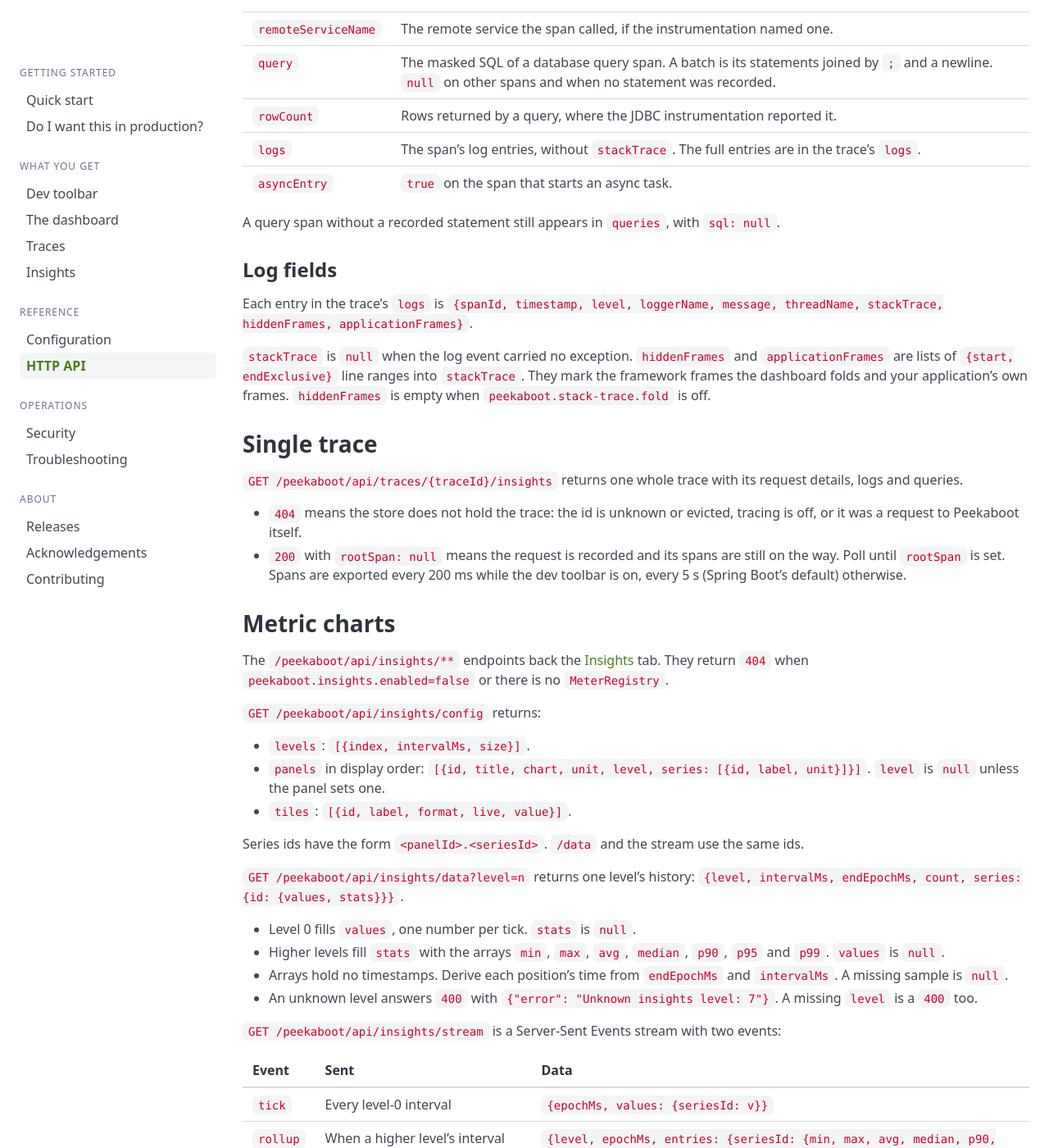
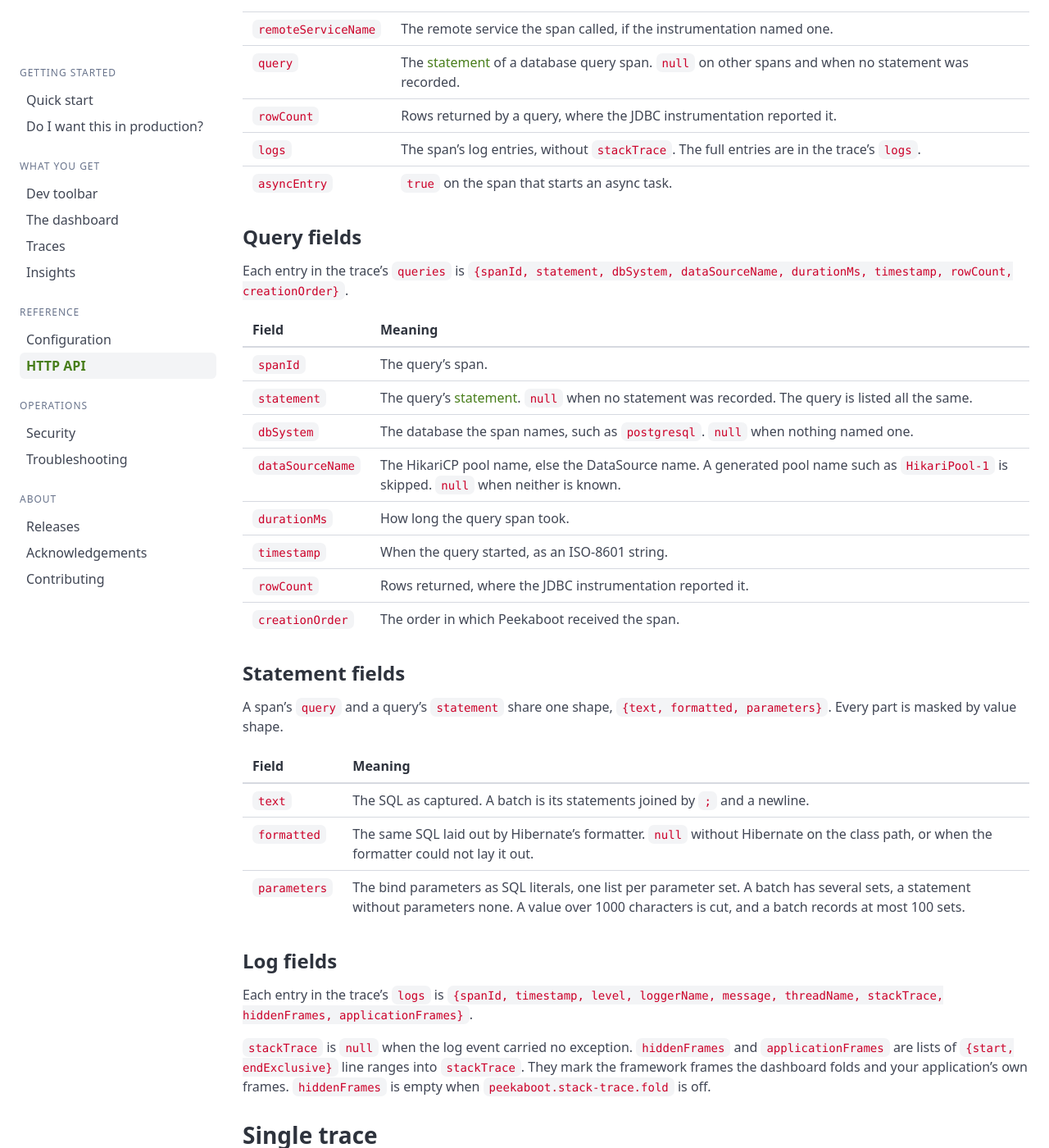
Before and after one commit to peekaboot-org/peekaboot-org.github.io, a Jekyll site: the page built from docs/api.md, in a window 1280 px wide and 1400 px high, scrolled down 5230 px. Shown: the whole window at 82% size. Built offline with Jekyll 4.4.1, drawn with Linux system fonts in a browser that asks for light colours; some of the changed text lies outside the part shown.

Commit message:
docs: correct the trace and insights API shapes

```diff
--- a/docs/api.md
+++ b/docs/api.md
@@ -188,12 +188,37 @@ asyncEntry}`.
 | `errorClass` | Fully qualified class of the last exception recorded on the span. `ERROR` when the span failed without one. `null` on spans that did not fail. |
 | `errorMessage` | The span's error description, or the exception message when that is empty. `null` on spans that did not fail. |
 | `remoteServiceName` | The remote service the span called, if the instrumentation named one. |
-| `query` | The masked SQL of a database query span. A batch is its statements joined by `;` and a newline. `null` on other spans and when no statement was recorded. |
+| `query` | The [statement](#statement-fields) of a database query span. `null` on other spans and when no statement was recorded. |
 | `rowCount` | Rows returned by a query, where the JDBC instrumentation reported it. |
 | `logs` | The span's log entries, without `stackTrace`. The full entries are in the trace's `logs`. |
 | `asyncEntry` | `true` on the span that starts an async task. |
 
-A query span without a recorded statement still appears in `queries`, with `sql: null`.
+### Query fields {#query-fields}
+
+Each entry in the trace's `queries` is `{spanId, statement, dbSystem, dataSourceName,
+durationMs, timestamp, rowCount, creationOrder}`.
+
+| Field | Meaning |
+|---|---|
+| `spanId` | The query's span. |
+| `statement` | The query's [statement](#statement-fields). `null` when no statement was recorded. The query is listed all the same. |
+| `dbSystem` | The database the span names, such as `postgresql`. `null` when nothing named one. |
+| `dataSourceName` | The HikariCP pool name, else the DataSource name. A generated pool name such as `HikariPool-1` is skipped. `null` when neither is known. |
+| `durationMs` | How long the query span took. |
+| `timestamp` | When the query started, as an ISO-8601 string. |
+| `rowCount` | Rows returned, where the JDBC instrumentation reported it. |
+| `creationOrder` | The order in which Peekaboot received the span. |
+
+### Statement fields {#statement-fields}
+
+A span's `query` and a query's `statement` share one shape, `{text, formatted, parameters}`.
+Every part is masked by value shape.
+
+| Field | Meaning |
+|---|---|
+| `text` | The SQL as captured. A batch is its statements joined by `;` and a newline. |
+| `formatted` | The same SQL laid out by Hibernate's formatter. `null` without Hibernate on the class path, or when the formatter could not lay it out. |
+| `parameters` | The bind parameters as SQL literals, one list per parameter set. A batch has several sets, a statement without parameters none. A value over 1000 characters is cut, and a batch records at most 100 sets. |
 
 ### Log fields {#log-fields}
 
@@ -211,11 +236,11 @@ is off.
 `GET /peekaboot/api/traces/{traceId}/insights` returns one whole trace with its request
 details, logs and queries.
 
-- `404` means the store does not hold the trace: the id is unknown or evicted, tracing is off,
-  or it was a request to Peekaboot itself.
-- `200` with `rootSpan: null` means the request is recorded and its spans are still on the
-  way. Poll until `rootSpan` is set. Spans are exported every 200 ms while the dev toolbar is
-  on, every 5 s (Spring Boot's default) otherwise.
+- `404` means the store does not hold the trace. The id is unknown or evicted, tracing is off,
+  it was a request to Peekaboot itself, or no span has arrived yet while the dev toolbar is off.
+- `200` with `rootSpan: null` means the dev toolbar recorded the request and its spans are
+  still on the way. Poll until `rootSpan` is set. Spans are exported every 200 ms while the
+  dev toolbar is on, every 5 s (Spring Boot's default) otherwise.
 
 ## Metric charts {#the-insights-endpoints}
 
@@ -249,7 +274,8 @@ Series ids have the form `<panelId>.<seriesId>`. `/data` and the stream use the
 | `tick` | Every level-0 interval | `{epochMs, values: {seriesId: v}}` |
 | `rollup` | When a higher level's interval closes | `{level, epochMs, entries: {seriesId: {min, max, avg, median, p90, p95, p99}}}` |
 
-- A comment heartbeat goes out every 15 seconds.
+- A comment heartbeat goes out once 15 seconds pass without an event. At the default
+  10-second tick none is sent.
 - At most 32 streams can be open. Further requests get `503`; retry later.
 - The server closes each stream after 30 minutes. `EventSource` reconnects on its own.
 - Events are not replayed. After a reconnect, fetch `/data` again for the levels you show.
```
Also changed, not shown: other parts of docs/api.md (+2 -2 lines).
